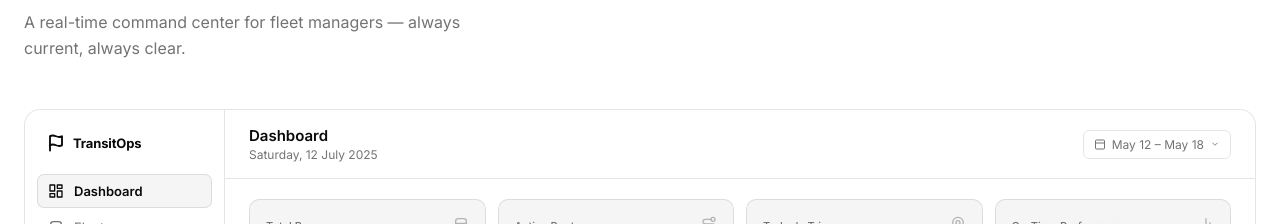
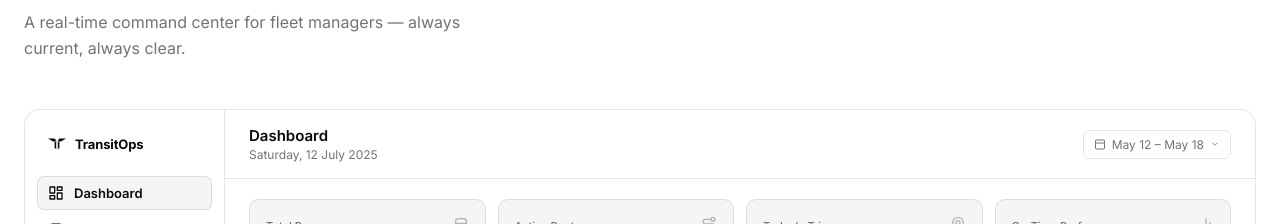
Before and after one commit to sreecharan-desu/odoo-hackathon-2026, a React (Vite) app in the folder apps/web/: page / in a window 1280 px wide. Shown: the part 900-1124 px from the top of the page. Built offline with nearby package versions, Linux system fonts and the light colour scheme; no server answers.

Commit message:
fix: use actual T-wing logo for favicon and dashboard preview instead of flag icon

```diff
--- a/apps/web/src/components/landing/DashboardPreview.tsx
+++ b/apps/web/src/components/landing/DashboardPreview.tsx
@@ -35,9 +35,11 @@ function Sidebar() {
     }}>
       {/* Logo area */}
       <div style={{ padding: "4px 10px 20px", fontSize: "13px", fontWeight: 700, letterSpacing: "-0.01em", display: "flex", alignItems: "center", gap: "8px" }}>
-        <svg width="18" height="18" viewBox="0 0 24 24" fill="none" stroke="currentColor" strokeWidth="2.5" strokeLinecap="round" strokeLinejoin="round">
-          <path d="M4 15s1-1 4-1 5 2 8 2 4-1 4-1V3s-1 1-4 1-5-2-8-2-4 1-4 1z"/>
-          <line x1="4" y1="22" x2="4" y2="15"/>
+        <svg width="20" height="20" viewBox="0 0 100 100" fill="none" xmlns="http://www.w3.org/2000/svg">
+          <path d="M5 22 L38 22 L48 38 L30 38 Z" fill="currentColor" />
+          <path d="M95 22 L62 22 L52 38 L70 38 Z" fill="currentColor" />
+          <path d="M38 40 L46 40 L46 78 L38 68 Z" fill="currentColor" />
+          <path d="M62 40 L54 40 L54 78 L62 68 Z" fill="currentColor" />
         </svg>
         TransitOps
       </div>
```
Also changed, not shown: apps/web/public/favicon.svg.
